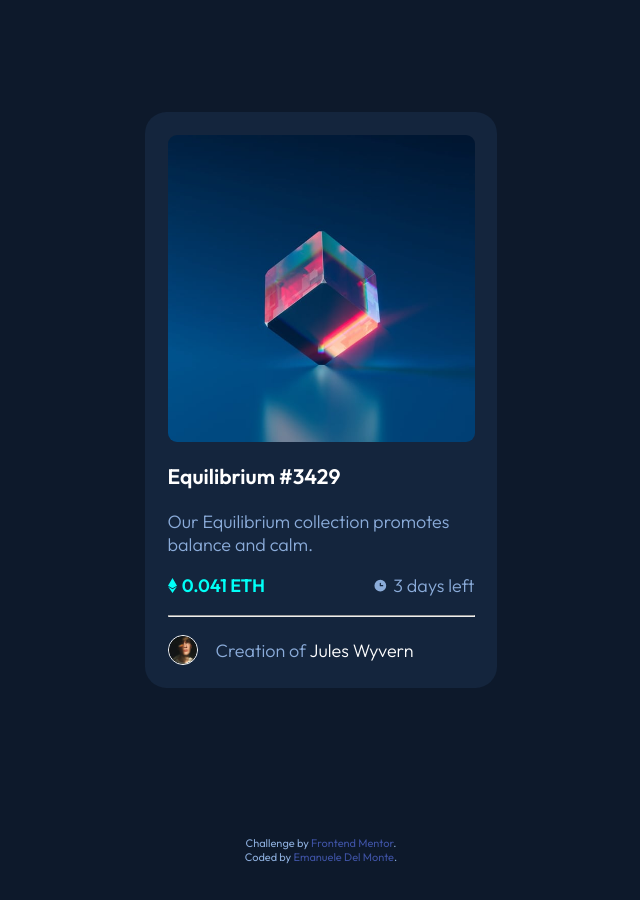
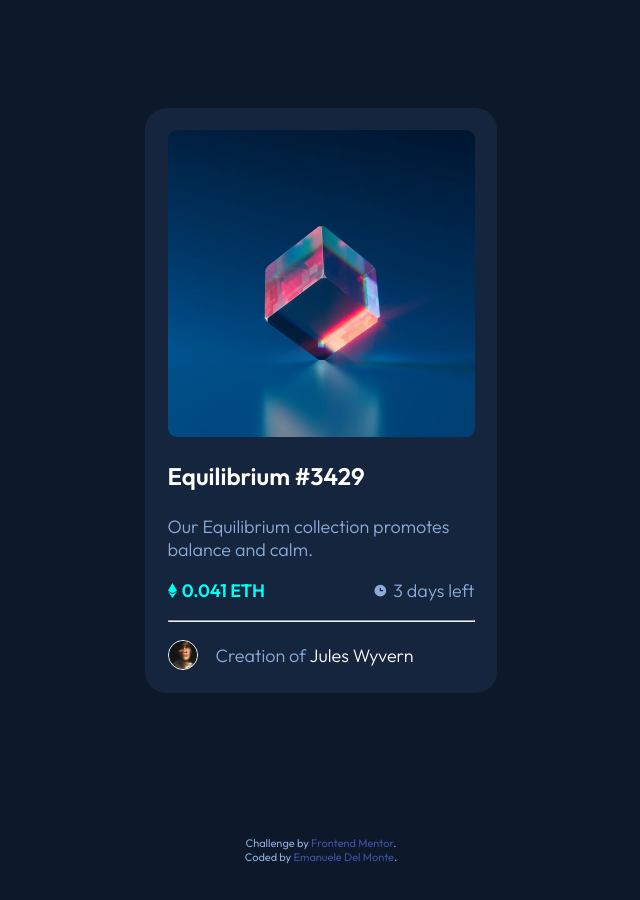
Before and after one commit to xdelmo/nft-preview-card-component, a plain HTML site: page index.html in a window 1280 px wide. Shown: the whole page, without its empty margins (319-959 px from the left). Drawn offline with Linux system fonts and the light colour scheme.

Commit message:
h1 heading

```diff
--- a/index.html
+++ b/index.html
@@ -31,7 +31,7 @@
 
 
         <a href="#" target="_blank">
-          <h3 class="card__title">Equilibrium #3429</h3>
+          <h1 class="card__title">Equilibrium #3429</h1>
         </a>
         <p class="card__description">Our Equilibrium collection promotes balance and calm.</p>
 
```
